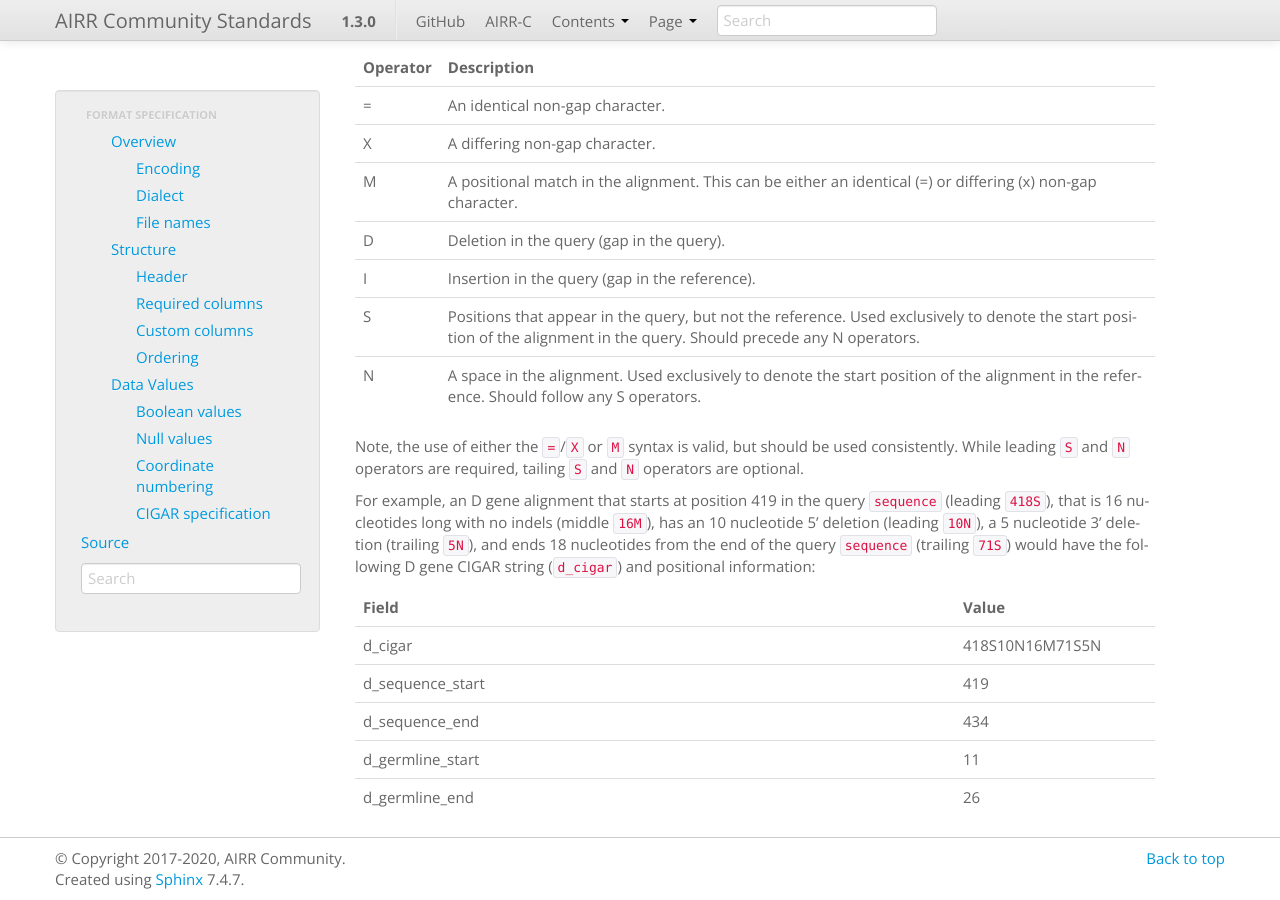
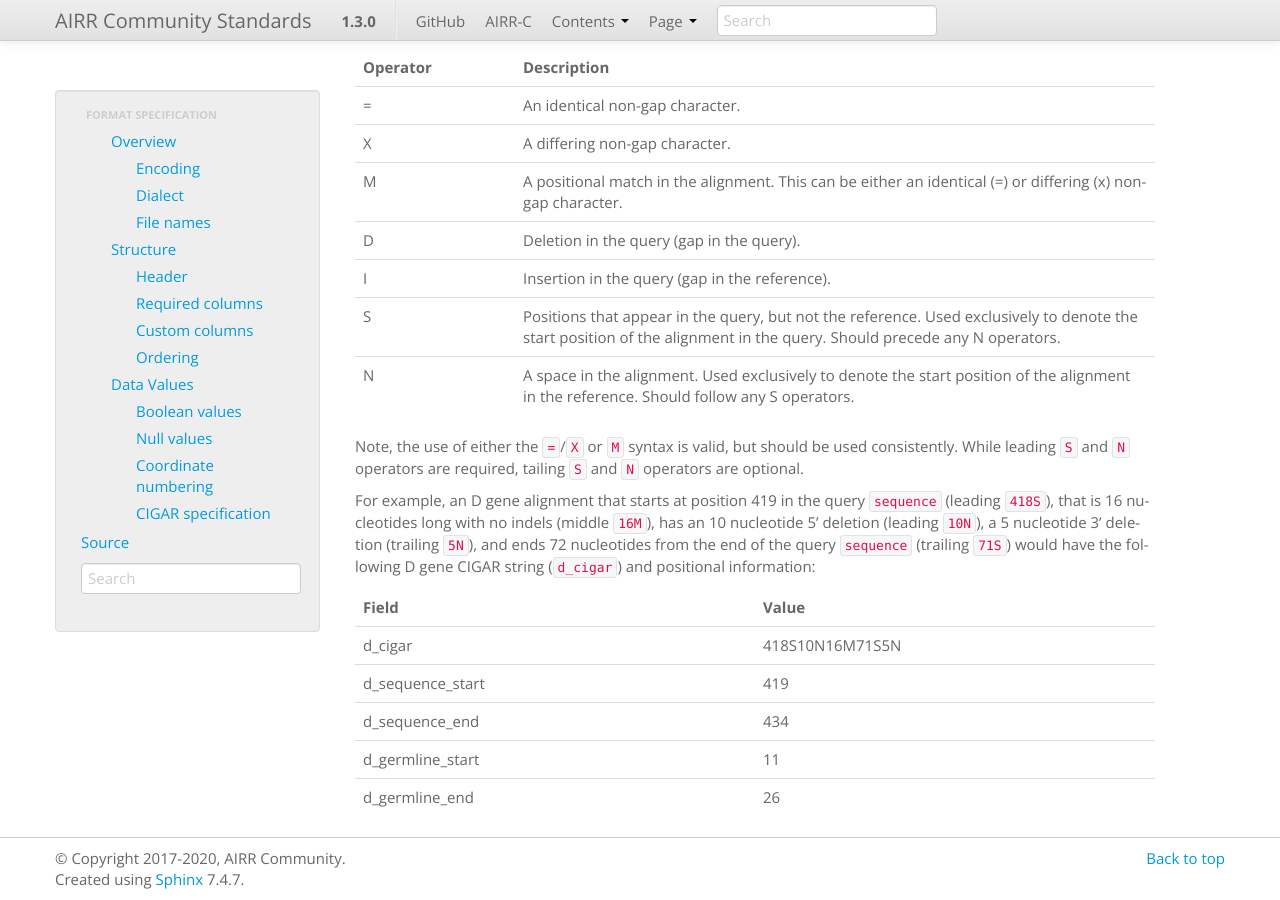
Before and after one commit to airr-community/airr-standards, a Sphinx documentation site: the page built from docs/datarep/format.rst, in a window 1280 px wide and 900 px high, scrolled down 2073 px. Built offline with Sphinx 7.4.7, drawn with Linux system fonts in a browser that asks for light colours; pages that are not in the unit, such as notebooks, are missing from menus.

```diff
--- a/docs/datarep/format.rst
+++ b/docs/datarep/format.rst
@@ -148,12 +148,12 @@ While leading ``S`` and ``N`` operators are required, tailing ``S`` and ``N`` op
 For example, an D gene alignment that starts at position 419 in the query ``sequence``
 (leading ``418S``), that is 16 nucleotides long with no indels (middle ``16M``),
 has an 10 nucleotide 5' deletion (leading ``10N``), a 5 nucleotide 3' deletion (trailing ``5N``),
-and ends 18 nucleotides from the end of the query ``sequence`` (trailing ``71S``) would
+and ends 72 nucleotides from the end of the query ``sequence`` (trailing ``71S``) would
 have the following D gene CIGAR string (``d_cigar``) and positional information:
 
 .. csv-table::
     :header: Field, Value
-    :widths: 75 25
+    :widths: 50 50
 
     d_cigar, 418S10N16M71S5N
     d_sequence_start, 419
```
Also changed, not shown: other parts of docs/datarep/format.rst (+1 -1 lines).
